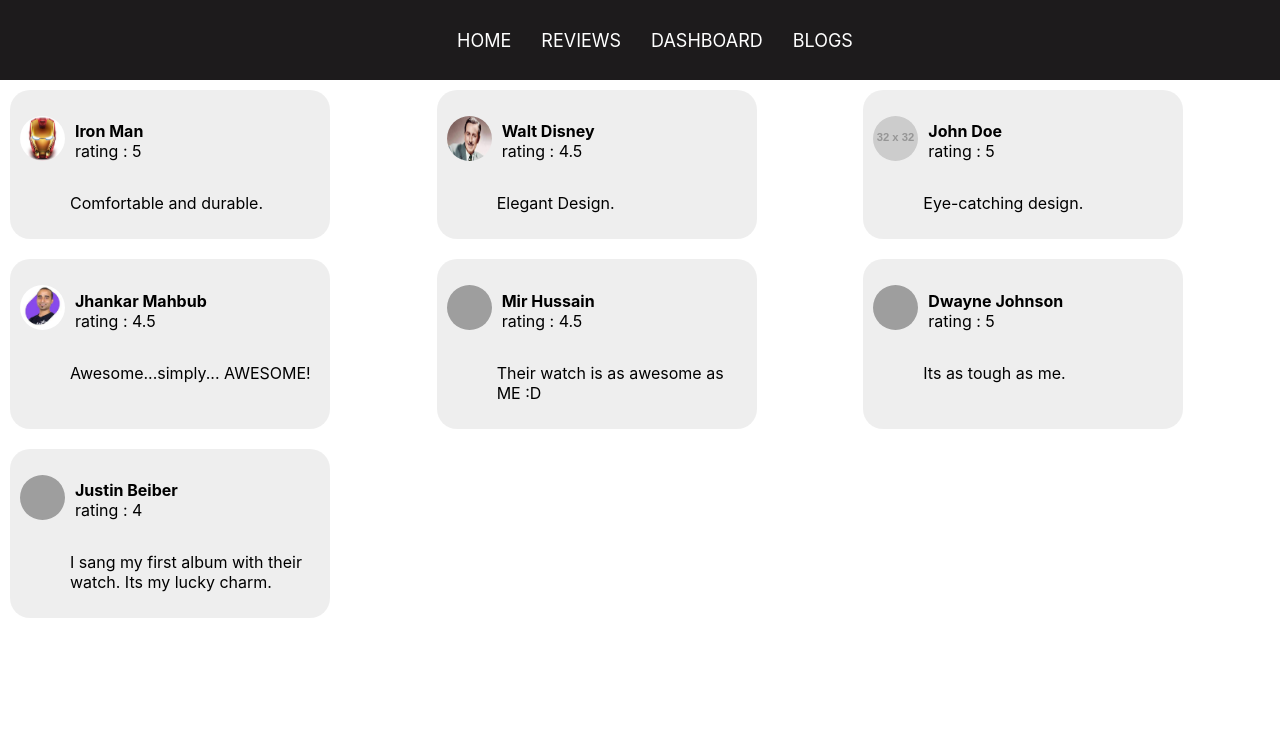
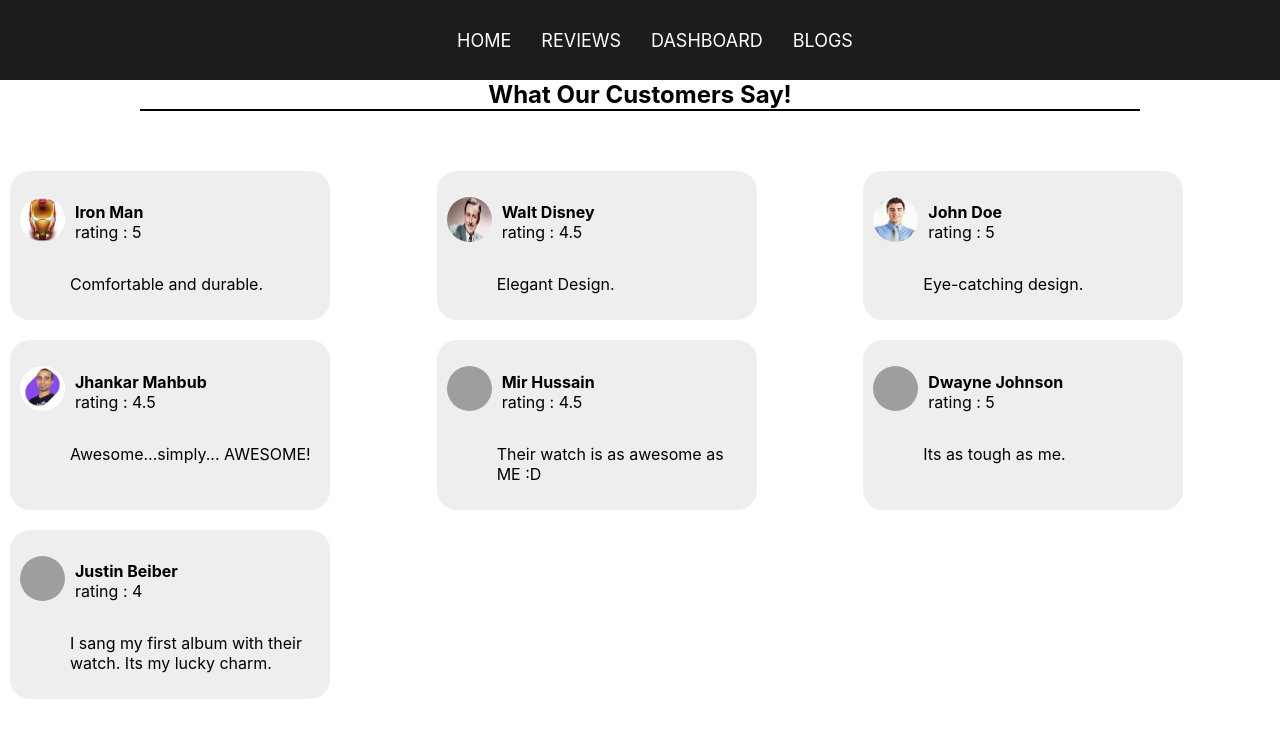
Before and after one commit to no7hingisimpossible/WatchMart, a React (Create React App) app: page /reviews in a window 1280 px wide. Shown: the top 738 px of the page. Built offline with nearby package versions, Linux system fonts and the light colour scheme; grey boxes are pictures that could not be loaded.

Commit message:
reviews section edit

```diff
--- a/src/components/Home/Home.js
+++ b/src/components/Home/Home.js
@@ -31,7 +31,7 @@ const Home = () => {
           <img src={Watch} alt="" />
         </div>
       </div>
-      <h1 className='title'>Watch Our Reviews</h1>
+      <h1 className='title'>Watch Our Reviews ({reviews.slice(0,3).length})</h1>
       <div className='card-container'>
 
 
@@ -46,7 +46,7 @@ const Home = () => {
 
       </div>
 
-      <button onClick={ReviewHandler} className='btn'>All Reviews</button>
+      <button onClick={ReviewHandler} className='btn'>See All Reviews</button>
     </div>
   );
 };
--- a/src/components/Reviews/Reviews.css
+++ b/src/components/Reviews/Reviews.css
@@ -2,3 +2,11 @@
     display: grid;
     grid-template-columns: 1fr 1fr 1fr;
 }
+.section-title{
+    text-align: center;
+    border-bottom: 2px solid black;
+    width: 1000px;
+    margin: 0 auto;
+    margin-bottom: 50px;
+
+}
--- a/src/components/Reviews/Reviews.js
+++ b/src/components/Reviews/Reviews.js
@@ -7,7 +7,10 @@ const Reviews = (props) => {
 
 
     return (
-        <div className='reviews-container'>
+        <div>
+            <h2 className='section-title'>What Our Customers Say!</h2>
+            <div className='reviews-container'>
+
             {
                 reviews.map(item =>
                     <div className='card'>
@@ -26,6 +29,7 @@ const Reviews = (props) => {
             }
 
         </div>
+        </div>
     );
 };
 
```
Also changed, not shown: public/reviews.json (+1 -1 lines).
